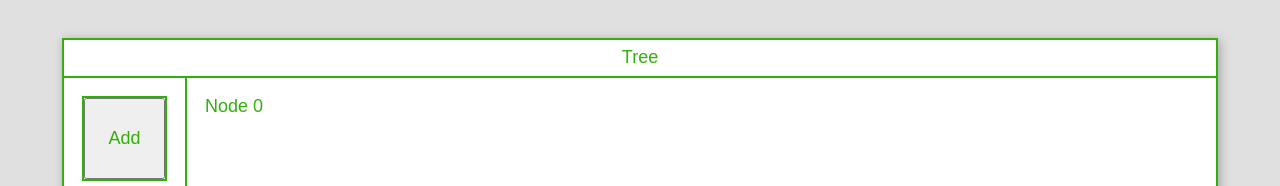
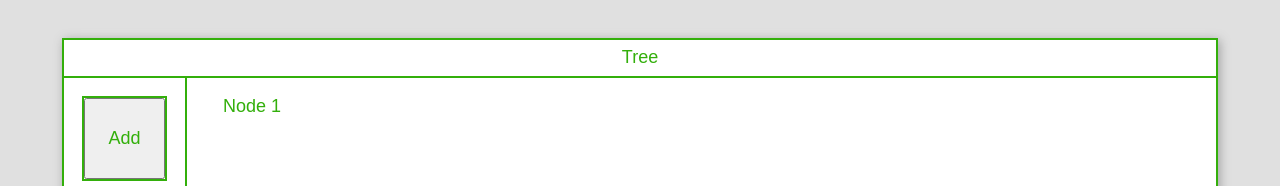
Before and after one commit to Baublis/mcc-test-app, a React (Vite) app: page / in a window 1280 px wide. Both pictures are taken after a click on the button "Add". Shown: the top 186 px of the page. Built offline with nearby package versions, Linux system fonts and the light colour scheme.

Commit message:
refactoring

```diff
--- a/src/Components/App.tsx
+++ b/src/Components/App.tsx
@@ -10,28 +10,40 @@ import Button from "./Button";
 import "./style.css";
 
 const App: FC = () => {
-    const [count, setCount] = useState<number>(0);
-    const [node, selectNode] = useState<NodeModel | null>(null);
+    const [count, setCount] = useState<number>(1);
+    const [selectedNode, select] = useState<NodeModel | null>(null);
     const [nodes, setNodes] = useState<NodeModel[]>([]);
 
     const handleAdd: MouseEventHandler<HTMLButtonElement> = () => {
         setCount(count + 1);
-        const newElement = new NodeModel(
+        const newNode = new NodeModel(
             count,
-            0,
-            0,
             "Node " + count,
+            selectedNode
         )
-        setNodes([...nodes, newElement]);
+
+        let lnodes: NodeModel[] = [];
+        let pnodes: NodeModel[] = [];
+        nodes.forEach(function (a) {
+            if (selectedNode === null || selectedNode?.id >= a.id){
+                lnodes = [...lnodes, a];
+            }
+            else {
+                pnodes = [...pnodes, a];
+            }
+
+        })
+        //debugger;
+        setNodes(nodes.slice(nodes.length).concat(lnodes,[newNode],pnodes));
     };
     const handleRemove: MouseEventHandler<HTMLButtonElement> = () => {
-        if (node === undefined) return;
-        const newData = nodes.filter(a => a.id !== node?.id);
+        if (selectedNode === undefined) return;
+        const newData = nodes.filter(a => a.id !== selectedNode?.id);
         setNodes(newData);
     };
     const handleReset: MouseEventHandler<HTMLButtonElement> = () => {
         setNodes([]);
-        selectNode(null);
+        select(null);
         setCount(0);
     };
 
@@ -54,8 +66,8 @@ const App: FC = () => {
             <Page>
                 <Tree
                     nodes={nodes}
-                    selectedNode={node}
-                    select={selectNode}
+                    selectedNode={selectedNode}
+                    select={select}
                 />
             </Page>
         </Layout>
--- a/src/Components/Node/index.tsx
+++ b/src/Components/Node/index.tsx
@@ -21,6 +21,7 @@ const Node: FC<Props> = ({ node, selectedNode, select}) => {
 
     return (
         <div
+            style={{padding: `0 ${1 + node.level * 4}em`}}
             className="node-container"
             onClick={handleSelect}
         >
--- a/src/Models/Node/NodeModel.ts
+++ b/src/Models/Node/NodeModel.ts
@@ -1,18 +1,19 @@
 export class NodeModel {
     id: number;
-    parentId: number | null;
+    parent: NodeModel | null;
+    label: string;
     level: number;
-    label: string;
 
     constructor(
         id: number,
-        parentId: number | null,
-        level: number,
         label: string,
+        parent: NodeModel | null,
     ) {
         this.id = id;
-        this.parentId = parentId;
-        this.level = level;
         this.label = label;
+        this.parent = parent;
+        this.level = parent === null
+            ? 0
+            : parent.level + 1;
     }
 }
--- a/src/main.tsx
+++ b/src/main.tsx
@@ -1,10 +1,11 @@
 import { StrictMode } from 'react'
 import { createRoot } from 'react-dom/client'
 
-import App from "./Components/App.tsx";
+import App from "./Components/App";
 
 const htmlElement = document.getElementById('root');
 
+// eslint-disable-next-line @typescript-eslint/no-unused-expressions
 htmlElement &&
 createRoot(htmlElement).render(
     <StrictMode>
```
